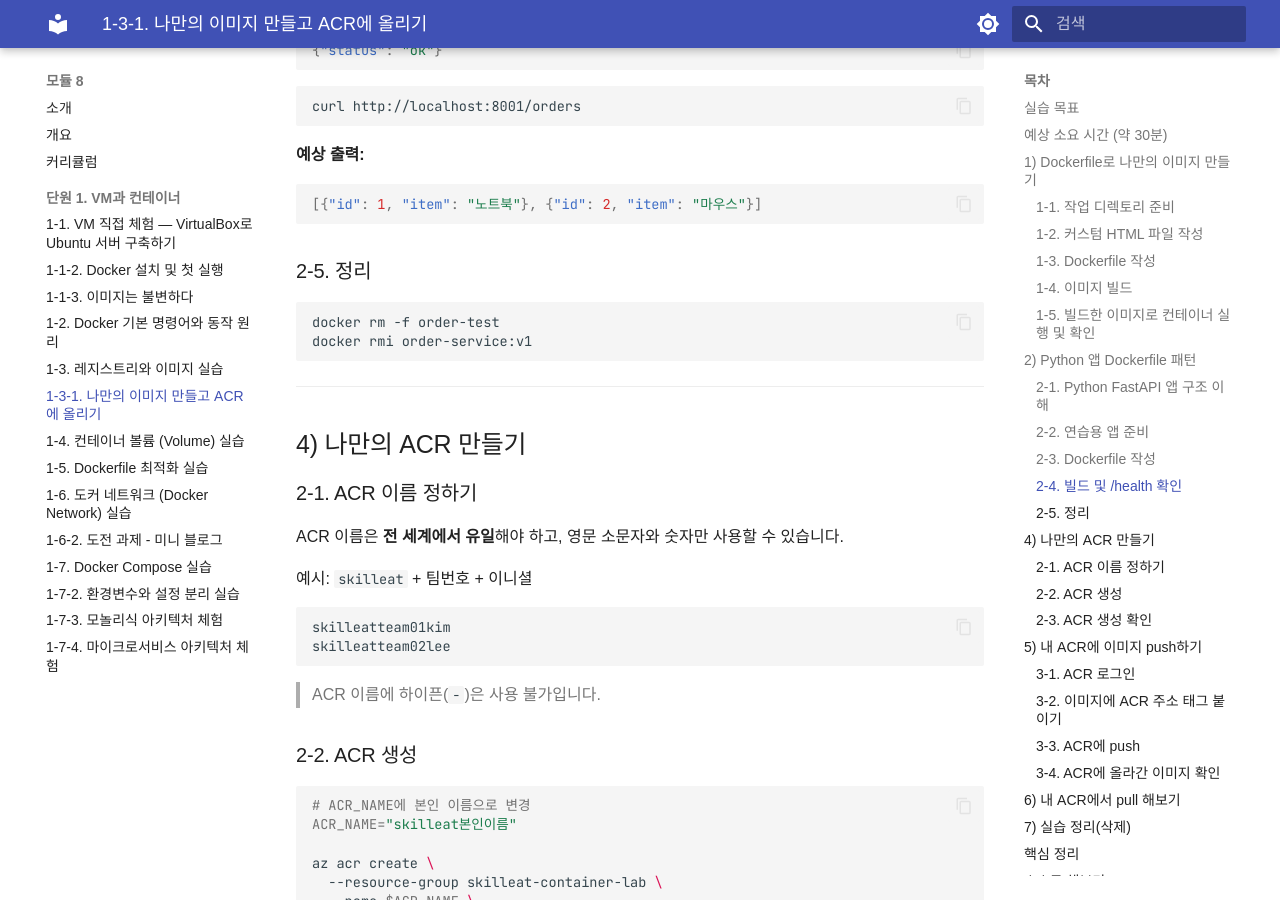
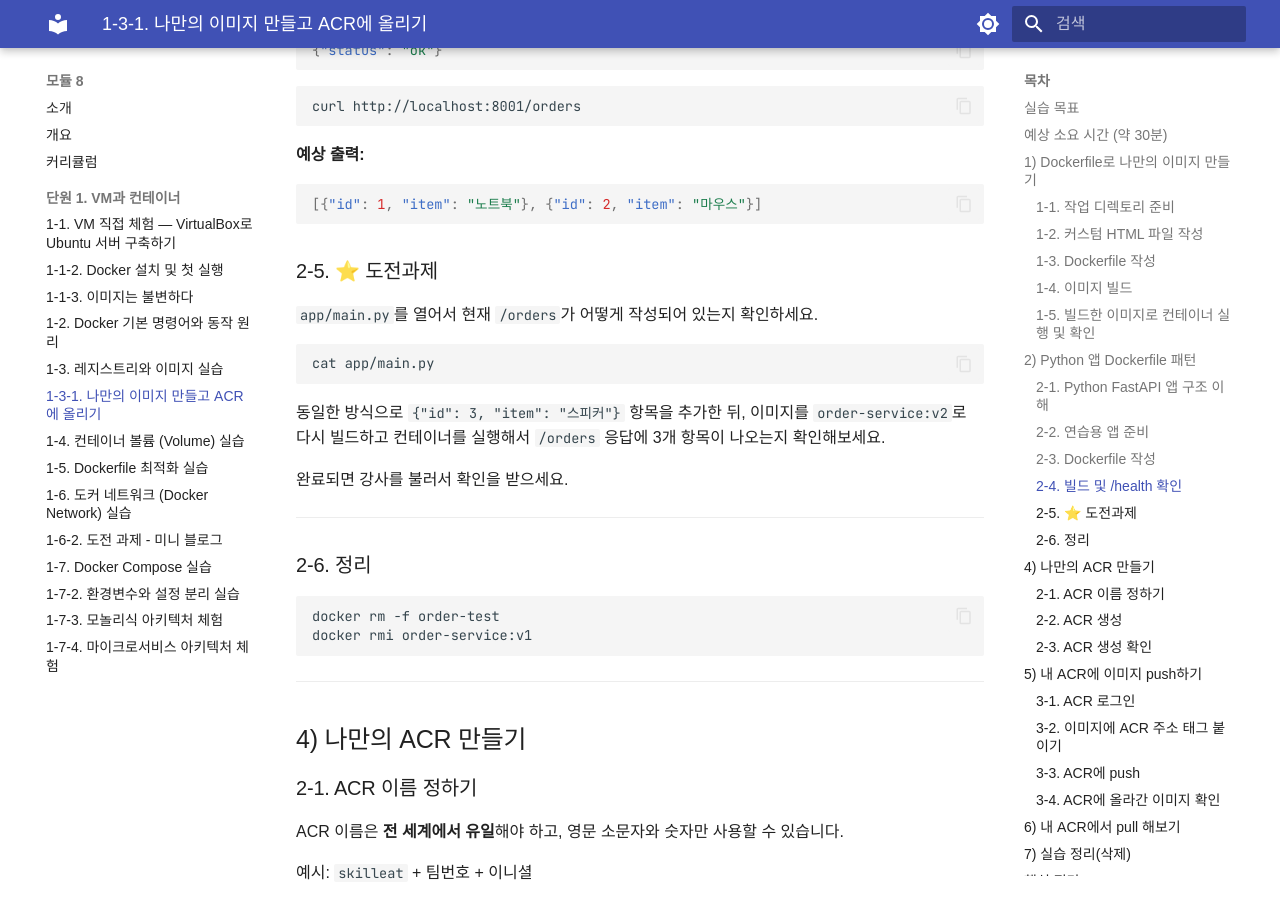
Before and after one commit to skilleat-labs/docker-k8s-labs, an MkDocs documentation site: the page built from docs/modules/module8/1-3-1.md, in a window 1280 px wide and 900 px high, scrolled down 4514 px. Built offline with MkDocs 1.6.1 and Material for MkDocs 9.7.7, drawn with Linux system fonts in a browser that asks for light colours; some web fonts are replaced.

Commit message:
docs: 모듈8 1-3-1 도전과제 섹션 추가 (2-5)
v2 빌드 도전과제 및 강사 확인 안내 추가, 기존 정리 섹션을 2-6으로 이동

Co-Authored-By: Claude Sonnet 4.6 <noreply@anthropic.com>

````diff
--- a/docs/modules/module8/1-3-1.md
+++ b/docs/modules/module8/1-3-1.md
@@ -237,7 +237,23 @@ curl http://localhost:8001/orders
 [{"id": 1, "item": "노트북"}, {"id": 2, "item": "마우스"}]
 ```
 
-### 2-5. 정리
+### 2-5. ⭐ 도전과제
+
+`app/main.py`를 열어서 현재 `/orders`가 어떻게 작성되어 있는지 확인하세요.
+
+```bash
+cat app/main.py
+```
+
+동일한 방식으로 `{"id": 3, "item": "스피커"}` 항목을 추가한 뒤,
+이미지를 `order-service:v2`로 다시 빌드하고 컨테이너를 실행해서
+`/orders` 응답에 3개 항목이 나오는지 확인해보세요.
+
+완료되면 강사를 불러서 확인을 받으세요.
+
+---
+
+### 2-6. 정리
 
 ```bash
 docker rm -f order-test
````
